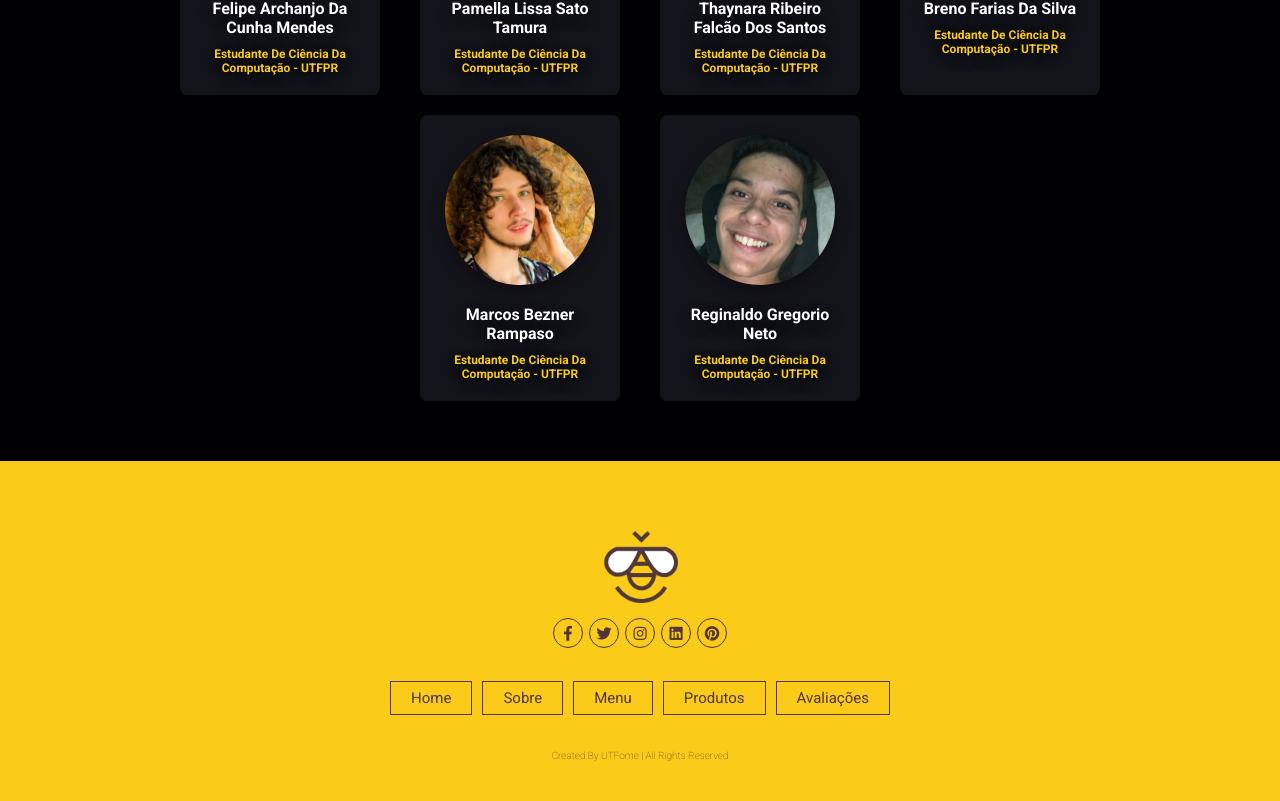
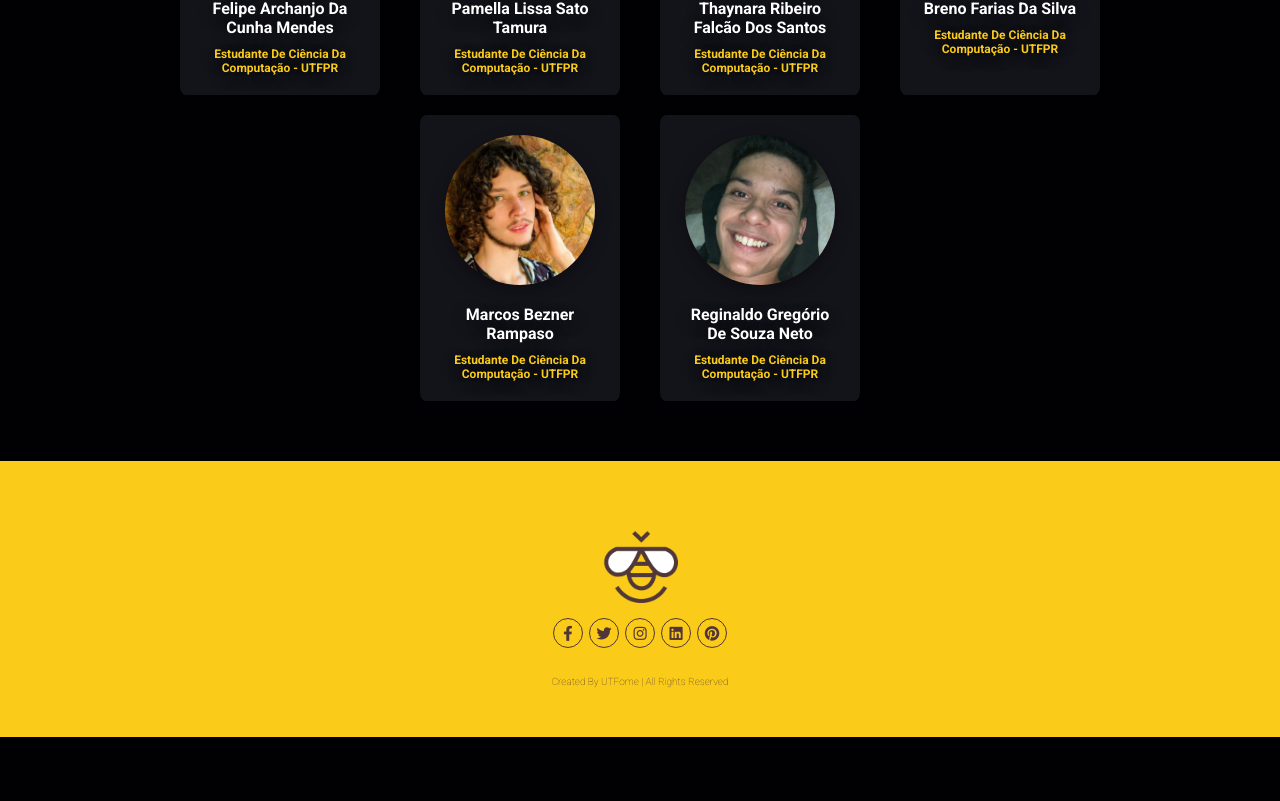
Before and after one commit to UTFome/UTFome-Frontend, a React (Create React App) app: page /sobre in a window 1280 px wide. Shown: the part 789-1590 px from the top of the page. After the commit the page ends 1526 px from the top, so only its background shows below. Built offline with nearby package versions, Linux system fonts and the light colour scheme.

Commit message:
UTFOME-077: Links das rotas entre as telas login, home e register. Remoção dos botões do footer

```diff
--- a/src/AppRoutes.js
+++ b/src/AppRoutes.js
@@ -101,6 +101,9 @@ const AppRoutes = () => {
                     <Route exact path="/sobre" element={<About />} />
                     <Route exact path="/main" element={<Main />} />
                     <Route exact path="/" element={<Home />} />
+                    <Route exact path="/register" element={<Register />} />
+                    <Route exact path="/login" element={<Login />} />
+                    <Route exact path="/anunciar" element={<Announce />} />
                     {/* <Route exact path="/main" element={<Main />} /> */}
 
 
--- a/src/componentes/layout/footer/Footer.js
+++ b/src/componentes/layout/footer/Footer.js
@@ -17,13 +17,6 @@ function Footer() {
             <a href="#" className="fab fa-instagram"></a>
             <a href="#" className="fab fa-linkedin"></a>
             <a href="#" className="fab fa-pinterest"></a>
-          </div>
-          <div className="links">
-            <a href="#">home</a>
-            <a href="#">sobre</a>
-            <a href="#">menu</a>
-            <a href="#">produtos</a>
-            <a href="#">avaliações</a>
           </div>
         </div>
 
--- a/src/componentes/layout/header/Header.js
+++ b/src/componentes/layout/header/Header.js
@@ -30,7 +30,7 @@ function Header(){
                 <nav className='navbar'>
                     <Link to="/main">HOME</Link>
                     <Link to="/produtos">PRODUTOS</Link>
-                    <a href='#anunciar'>ANUNCIAR</a>
+                    <Link to="/anunciar">ANUNCIAR</Link>
                     <Link to="/sobre">SOBRE</Link>
                     <Link to="/contato">CONTATO</Link>
                     <Link to="/perfil">PERFIL</Link>
--- a/src/componentes/pages/about/About.js
+++ b/src/componentes/pages/about/About.js
@@ -66,7 +66,7 @@ function About(){
 
                 <div className='pessoa'>
                     <img src={reginaldo} alt=''/>
-                    <h3>reginaldo gregorio neto</h3>
+                    <h3>reginaldo gregório de souza neto</h3>
                     <h4>estudante de ciência da computação - UTFPR</h4>
                 </div>
 
--- a/src/componentes/pages/login/Login.js
+++ b/src/componentes/pages/login/Login.js
@@ -3,6 +3,7 @@ import './Login.css';
 import logo from '../../../assets/images/Logo_grande.png';
 import { useState, useContext } from 'react';
 import { AuthContext } from '../../../contexts/auth';
+import { Link } from 'react-router-dom';
 
 const Login = () => {
     const { authenticated, login } = useContext(AuthContext);
@@ -25,7 +26,9 @@ const Login = () => {
                     onSubmit={handleSubmit}>
                         {/* <p>{String(authenticated)}</p> */}
                         <span className='login-form-title'>
-                            <img src={logo}></img>
+                            <Link to="/main">
+                                <img src={logo}></img>
+                            </Link>
                         </span>
 
                         <div className='wrap-input'>
@@ -56,10 +59,9 @@ const Login = () => {
                             <span className='txt1'>
                                 Não possui conta?
                             </span>
-
-                            <a href='#' className='txt2'>
+                            <Link to = "/register" className='txt2'>
                                 Criar conta
-                            </a>
+                            </Link>
                         </div>
                     </form>
                 </div>
--- a/src/componentes/pages/register/Register.js
+++ b/src/componentes/pages/register/Register.js
@@ -3,6 +3,7 @@ import './Register.css';
 import logo from '../../../assets/images/Logo_grande.png';
 import { useState, useContext } from 'react';
 import { AuthContext } from '../../../contexts/auth';
+import { Link } from 'react-router-dom';
 
 const Register = () => {
     const { register } = useContext(AuthContext);
@@ -26,7 +27,9 @@ const Register = () => {
                     className='login-form'
                     onSubmit={handleSubmit}>
                         <span className='login-form-title'>
+                            <Link to="/main">
                             <img src={logo}></img>
+                            </Link>
                         </span>
 
                         <div className='wrap-input'>
@@ -76,9 +79,9 @@ const Register = () => {
                                 Já possui uma conta?
                             </span>
 
-                            <a href='#' className='txt2'>
+                            <Link to = "/login" className='txt2'>
                                 Faça login
-                            </a>
+                            </Link>
                         </div>
                     </form>
                 </div>
```
